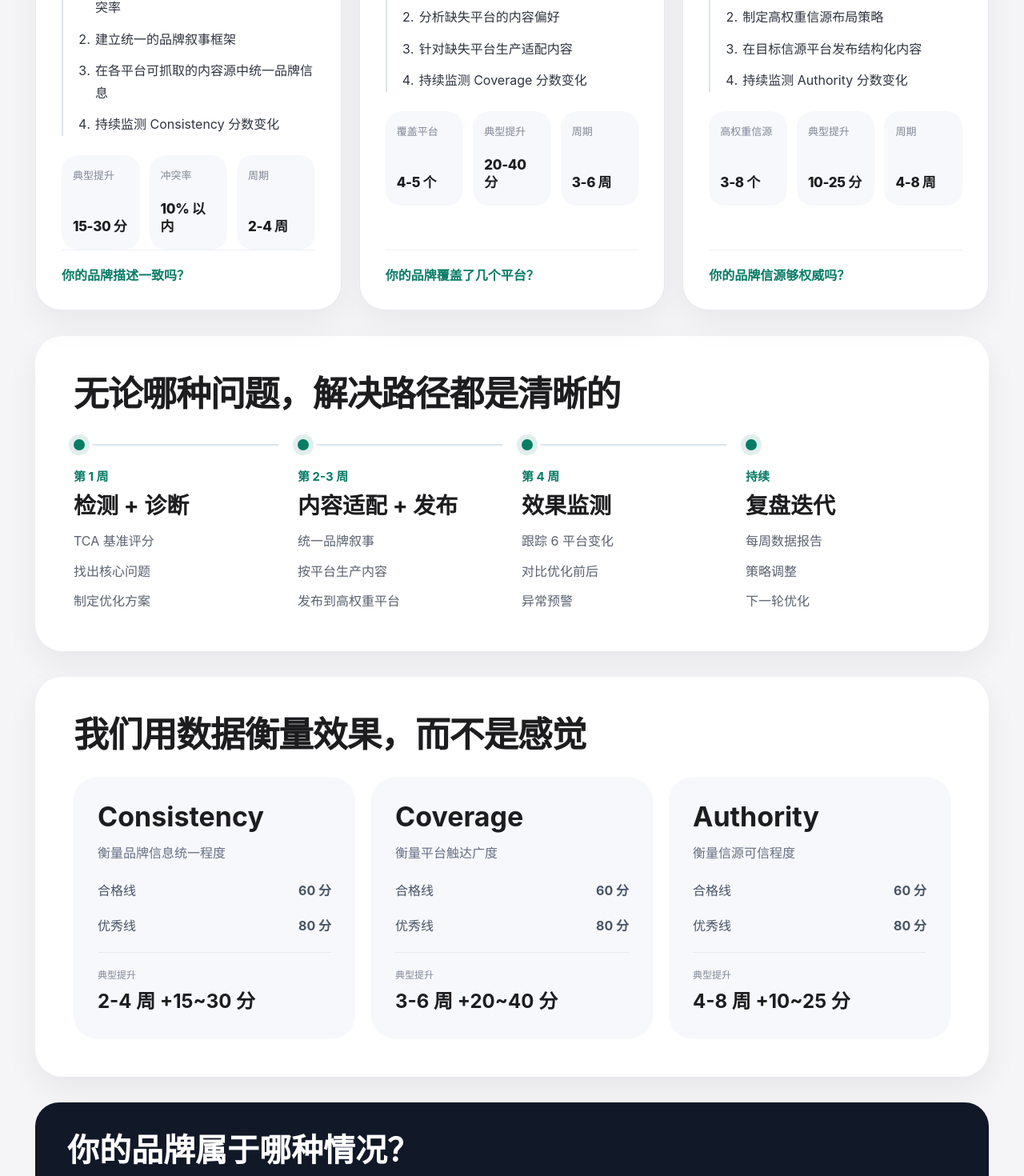
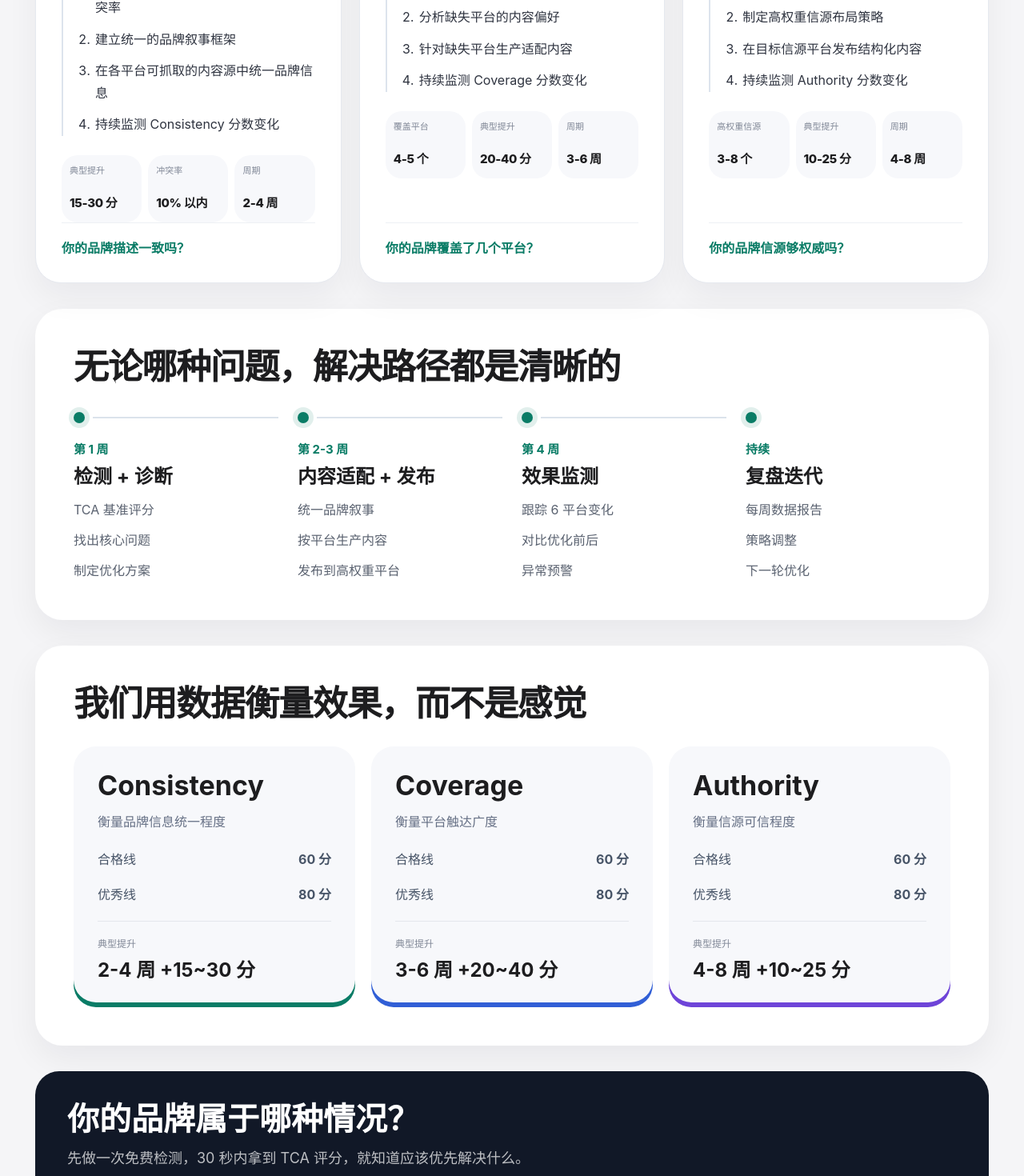
Before and after one commit to DONGLUOJI/mgeo-mvp, a Next.js app: page /cases in a window 1280 px wide. Shown: the part 820-2290 px from the top of the page at 80% size. Built offline with nearby package versions, Linux system fonts and the light colour scheme; no server answers.

Commit message:
style: refine cases section balance

```diff
--- a/src/app/cases/page.tsx
+++ b/src/app/cases/page.tsx
@@ -94,6 +94,7 @@ const timeline = [
 const scoreCards = [
   {
     name: "Consistency",
+    theme: "consistency",
     subtitle: "衡量品牌信息统一程度",
     qualified: "60 分",
     excellent: "80 分",
@@ -101,6 +102,7 @@ const scoreCards = [
   },
   {
     name: "Coverage",
+    theme: "coverage",
     subtitle: "衡量平台触达广度",
     qualified: "60 分",
     excellent: "80 分",
@@ -108,6 +110,7 @@ const scoreCards = [
   },
   {
     name: "Authority",
+    theme: "authority",
     subtitle: "衡量信源可信程度",
     qualified: "60 分",
     excellent: "80 分",
@@ -129,6 +132,18 @@ const tagStyles: Record<TagStyle, React.CSSProperties> = {
   authority: {
     background: "#f0ecff",
     color: "#6e44d8",
+  },
+};
+
+const scoreCardThemes: Record<TagStyle, React.CSSProperties> = {
+  consistency: {
+    boxShadow: "inset 0 -6px 0 #0a7c66",
+  },
+  coverage: {
+    boxShadow: "inset 0 -6px 0 #315fd6",
+  },
+  authority: {
+    boxShadow: "inset 0 -6px 0 #6e44d8",
   },
 };
 
@@ -220,7 +235,7 @@ export default function CasesPage() {
 
             <div style={styles.scoreGrid}>
               {scoreCards.map((item) => (
-                <article key={item.name} style={styles.scoreCard}>
+                <article key={item.name} style={{ ...styles.scoreCard, ...scoreCardThemes[item.theme] }}>
                   <h3 style={styles.scoreTitle}>{item.name}</h3>
                   <p style={styles.scoreSubtitle}>{item.subtitle}</p>
                   <div style={styles.scoreRow}>
@@ -329,6 +344,7 @@ const styles: Record<string, React.CSSProperties> = {
     display: "flex",
     flexDirection: "column",
     height: "100%",
+    overflow: "hidden",
   },
   sceneTag: {
     display: "inline-flex",
@@ -381,35 +397,38 @@ const styles: Record<string, React.CSSProperties> = {
   metricsGrid: {
     display: "grid",
     gridTemplateColumns: "repeat(3, minmax(0, 1fr))",
-    gap: 12,
+    gap: 8,
     marginTop: 24,
     minWidth: 0,
+    width: "100%",
   },
   metricCard: {
     background: "#f7f8fb",
     borderRadius: 20,
-    padding: "16px 14px 18px",
-    minHeight: 118,
+    padding: "12px 10px 14px",
+    minHeight: 84,
     display: "grid",
     gridTemplateRows: "auto 1fr",
     alignContent: "stretch",
     justifyItems: "start",
-    gap: 10,
+    gap: 6,
     minWidth: 0,
     overflow: "hidden",
+    width: "100%",
+    boxSizing: "border-box",
   },
   metricLabel: {
     color: "#818897",
-    fontSize: 13,
+    fontSize: 11,
     lineHeight: 1.4,
     whiteSpace: "normal",
     wordBreak: "break-word",
   },
   metricValue: {
     color: "#1d1d1f",
-    fontSize: 17,
+    fontSize: 15,
     fontWeight: 800,
-    lineHeight: 1.3,
+    lineHeight: 1.25,
     letterSpacing: "-0.02em",
     whiteSpace: "normal",
     wordBreak: "break-word",
@@ -481,7 +500,7 @@ const styles: Record<string, React.CSSProperties> = {
   },
   timelineTitle: {
     margin: "10px 0 0",
-    fontSize: 28,
+    fontSize: 24,
     lineHeight: 1.22,
     color: "#1d1d1f",
   },
```
